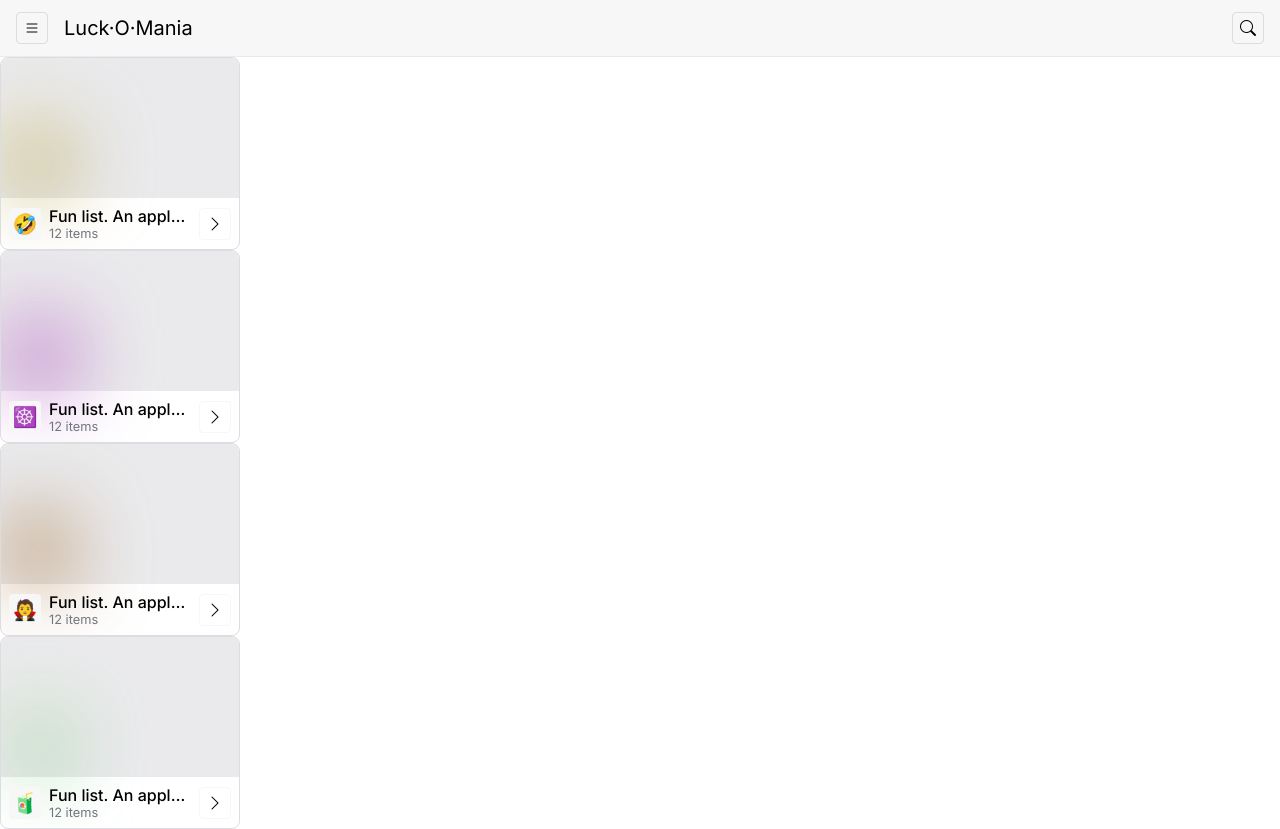
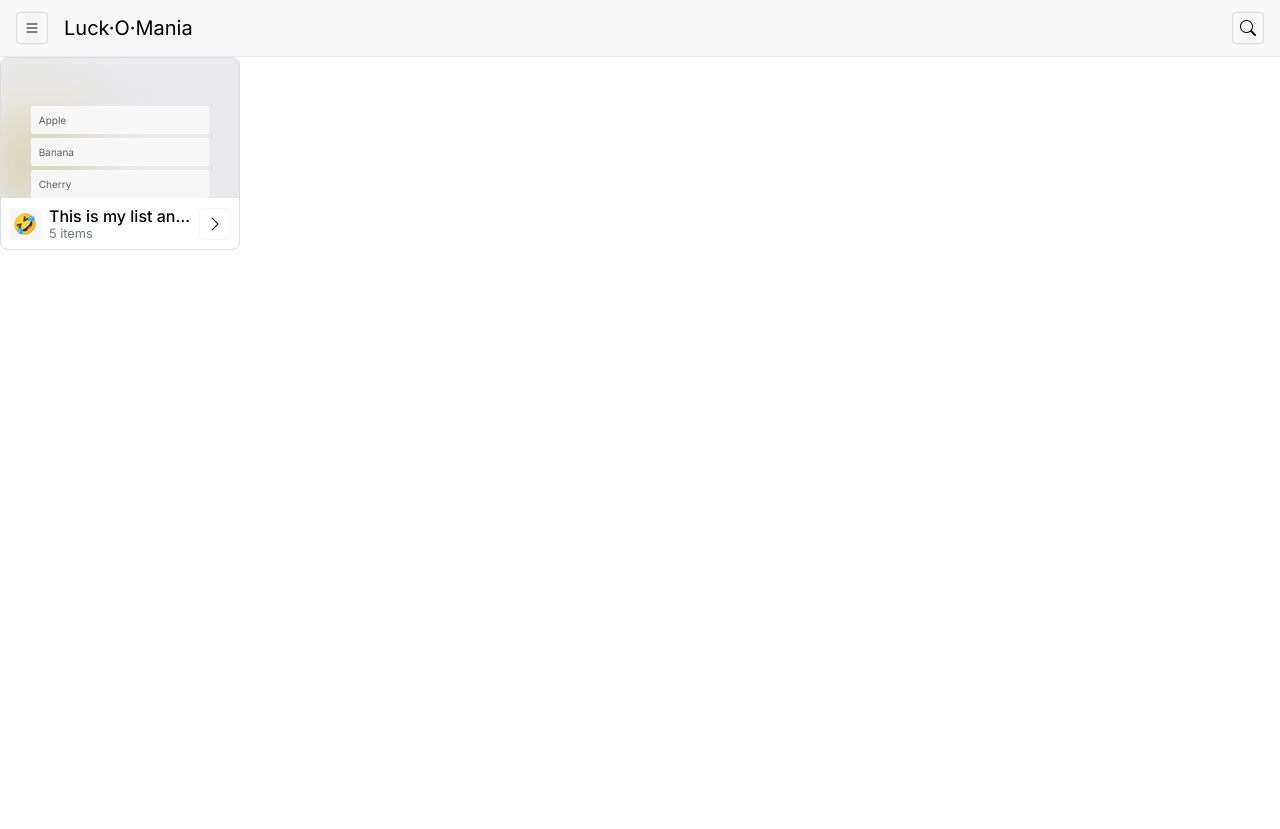
Before and after one commit to vedantmali05/luck-o-mania, a React (Vite) app: page / in a window 1280 px wide. After the commit the page ends 800 px from the top, so only its background shows below. Built offline with nearby package versions, Linux system fonts and the light colour scheme.

Commit message:
Card and List JSON change

```diff
--- a/src/App.jsx
+++ b/src/App.jsx
@@ -8,43 +8,67 @@ function App() {
 
   const [isNavActive, setIsNavActive] = useState(false);
 
-  let tempArray = [
-    { title: "Apple", isActive: true },
-    { title: "Banana", isActive: true },
-    { title: "Cherry", isActive: false },
-    { title: "Dragonfruit", isActive: true },
-    { title: "Elderberry", isActive: false },
-  ];
+  let tempListData =
+  {
+    emoji: "🤣",
+    title: "This is my list and this is a long",
+    readonly: false,
+    items: [
+      { title: "Apple", isActive: true },
+      { title: "Banana", isActive: true },
+      { title: "Cherry", isActive: false },
+      { title: "Dragonfruit", isActive: true },
+      { title: "Elderberry", isActive: false },
+    ]
+  }
+
 
   let tempCardData = {
     emoji: "🤣",
     title: "Fun list. An apple a day keeps a doctor away",
-    count: 12
+    count: 12,
+    previewItems: ["Item 1", "Item 2", "Item 3", "Item 4"]
   }
   let tempCardData2 = {
     emoji: "☸️",
     title: "Fun list. An apple a day keeps a doctor away",
-    count: 12
+    count: 12,
+    previewItems: ["Item 1"]
   }
   let tempCardData3 = {
     emoji: "🧛",
     title: "Fun list. An apple a day keeps a doctor away",
-    count: 12
+    count: 12,
+    previewItems: []
   }
   let tempCardData4 = {
     emoji: "🧃",
     title: "Fun list. An apple a day keeps a doctor away",
-    count: 12
+    count: 12,
+    previewItems: ["Item 1", "Item 2",
+      "Item 3",
+      "Item 3",
+      "Item 3",
+      "Item 3",
+      "Item 3",
+      "Item 3",
+      "Item 3",
+      "Item 3",
+      "Item 3",
+      "Item 3",
+      "Item 3",
+      "Item 3",
+      "Item 4"]
   }
 
   return (<>
     <Header setIsNavActive={setIsNavActive} />
     <Navigation isNavActive={isNavActive} setIsNavActive={setIsNavActive} />
-    {/* <PickerListView title="My List" listItems={tempArray} /> */}
-    <PickerListCard data={tempCardData} />
-    <PickerListCard data={tempCardData2} />
+    {/* <PickerListView listData={tempListData} /> */}
+    <PickerListCard cardData={tempListData} />
+    {/* <PickerListCard data={tempCardData2} />
     <PickerListCard data={tempCardData3} />
-    <PickerListCard data={tempCardData4} />
+    <PickerListCard data={tempCardData4} /> */}
   </>
   );
 
--- a/src/PickerListCard.jsx
+++ b/src/PickerListCard.jsx
@@ -1,17 +1,29 @@
 import PropTypes from "prop-types";
 import IconButton from "./components/IconButton";
 
-const PickerListCard = ({ data = {} }) => {
+const PickerListCard = ({ cardData = {} }) => {
 
-    if (!data.emoji) throw new Error("PickerListCard expects an emoji.")
-    if (!data.title) throw new Error("PickerListCard expects a title.")
-    if (!data.count && data.count != 0) throw new Error("PickerListCard expects a count.")
+    if (!cardData.emoji) throw new Error("PickerListCard expects an emoji.")
+    if (!cardData.title) throw new Error("PickerListCard expects a title.")
+
+    // Create preview list
+    let count = cardData.items.length;
+    let previewList = null;
+
+    if (!cardData.items || count == 0) {
+        previewList = <span className="empty-list">Nothing to see here...</span>
+    }
+    else {
+        previewList = cardData.items.map((item, i) => (
+            <li key={i}>{item.title}</li>
+        ))
+
+    }
 
     // Format Item count string
-    let countStr = `${data.count} item`
-    if (data.count > 1) countStr += "s";
-    else if (data.count <= 0) countStr = "Empty list."
-
+    let countStr = `${count} item`
+    if (count > 1) countStr += "s";
+    else if (count <= 0) countStr = "Empty list."
 
     return (
 
@@ -20,17 +32,20 @@ const PickerListCard = ({ data = {} }) => {
             onClick={() => console.log("Hello")}>
 
             {/* Preview */}
-            <div className="preview">
-                <span className="emoji-gradient">{data.emoji}</span>
-            </div>
+            <ul className="preview" aria-hidden="true">
+                <span className="emoji-gradient">{cardData.emoji}</span>
+                <div className="list">
+                    {previewList}
+                </div>
+            </ul>
 
             <div className="details">
                 {/* Emoji */}
-                <span className="emoji">{data.emoji}</span>
+                <span className="emoji">{cardData.emoji}</span>
 
                 {/* Title and Count */}
                 <div>
-                    <div className="title" title={data.title} >{data.title}</div>
+                    <div className="title" title={cardData.title} >{cardData.title}</div>
                     <div className="count">{countStr}</div>
                 </div>
 
--- a/src/PickerListView.jsx
+++ b/src/PickerListView.jsx
@@ -2,14 +2,18 @@ import { useState, useRef } from "react";
 import PropTypes from "prop-types";
 import IconButton from "./components/IconButton";
 
-const PickerListView = ({ title = "", listItems = [], readonly = false }) => {
+const PickerListView = ({ listData = {} }) => {
+
+    if (!listData.emoji) throw new Error("PickerListView expects an emoji.")
+    if (!listData.title) throw new Error("PickerListView expects a title.")
+    if (!listData.items) listData.items = [];
 
     const listTitleRef = useRef(null);
     const insertItemRef = useRef(null);
     const pickerListViewRef = useRef(null);
 
-    const [pickerListTitle, setPickerListTitle] = useState(title);
-    const [pickerList, setPickerList] = useState(listItems);
+    const [pickerListTitle, setPickerListTitle] = useState(listData.title);
+    const [pickerList, setPickerList] = useState(listData.items);
 
     // /////////////////////
     // Functions to reorder list using Mouse Events
@@ -21,7 +25,7 @@ const PickerListView = ({ title = "", listItems = [], readonly = false }) => {
 
     // Function to start dragging
     function dragStart(index, liElem, e) {
-        if (readonly) return;
+        if (listData.readonly) return;
 
         isDragging = true;
         startY = e.clientY;
@@ -31,7 +35,7 @@ const PickerListView = ({ title = "", listItems = [], readonly = false }) => {
 
     // Function to end dragging
     function dragEnd(index, liElem, e) {
-        if (readonly) return;
+        if (listData.readonly) return;
 
         isDragging = false;
         liElem.classList.remove("dragging");
@@ -62,7 +66,7 @@ const PickerListView = ({ title = "", listItems = [], readonly = false }) => {
 
     // Function to reorder after dropping
     function dragDrop(index, liElem, e) {
-        if (readonly || !isDragging) return
+        if (listData.readonly || !isDragging) return
 
         offsetY = e.clientY - startY;
         liElem.style.setProperty("--y", offsetY + "px");
@@ -71,7 +75,7 @@ const PickerListView = ({ title = "", listItems = [], readonly = false }) => {
 
     // Function to add new item
     function insertItem() {
-        if (readonly || !insertItemRef.current || !insertItemRef.current.value) return;
+        if (listData.readonly || !insertItemRef.current || !insertItemRef.current.value) return;
 
         let updatedList = [...pickerList];
         updatedList.push({
@@ -85,7 +89,7 @@ const PickerListView = ({ title = "", listItems = [], readonly = false }) => {
 
     // Function to update an item
     function updateItem(index, newTitle) {
-        if (readonly) return;
+        if (listData.readonly) return;
         let updatedList = [...pickerList];
         updatedList.forEach((item, i) => {
             if (index == i) item.title = newTitle
@@ -95,7 +99,7 @@ const PickerListView = ({ title = "", listItems = [], readonly = false }) => {
 
     // Function to delete an item
     function deleteItem(index) {
-        if (readonly) return;
+        if (listData.readonly) return;
         const updatedList = pickerList.filter((item, i) => i !== index)
         setPickerList(updatedList);
     }
@@ -114,11 +118,11 @@ const PickerListView = ({ title = "", listItems = [], readonly = false }) => {
             {/* Heading (Title of the list) */}
             <h2
                 ref={listTitleRef}
-                contentEditable={!readonly}
+                contentEditable={!listData.readonly}
                 suppressContentEditableWarning={true}
                 onBlur={(e) => { setPickerListTitle(e.target.innerText.trim()) }}
                 onKeyDown={(e) => { if (e.key == "Enter") e.preventDefault(); }}
-            >{title}</h2>
+            >{pickerListTitle}</h2>
 
             {/* PICKER LIST */}
             <ul className="picker-list">
@@ -132,7 +136,7 @@ const PickerListView = ({ title = "", listItems = [], readonly = false }) => {
                                 icon="bi-grip-vertical"
                                 className="drag-btn"
                                 // Disable drag button if list has only one item.
-                                disabled={pickerList.length <= 1 || readonly}
+                                disabled={pickerList.length <= 1 || listData.readonly}
 
 
                                 // Drag and drop
@@ -144,7 +148,7 @@ const PickerListView = ({ title = "", listItems = [], readonly = false }) => {
                             {/* Item contents */}
                             <div
                                 // Editable Element
-                                contentEditable={!readonly}
+                                contentEditable={!listData.readonly}
                                 suppressContentEditableWarning={true}
                                 // Update on blur
                                 onBlur={(e) => { updateItem(index, e.target.innerText) }}
@@ -156,7 +160,7 @@ const PickerListView = ({ title = "", listItems = [], readonly = false }) => {
                             {/* Delete item button */}
                             <IconButton
                                 icon="bi-x"
-                                disabled={readonly}
+                                disabled={listData.readonly}
                                 onClick={() => { deleteItem(index) }}
                             />
                         </li>
@@ -166,8 +170,8 @@ const PickerListView = ({ title = "", listItems = [], readonly = false }) => {
 
             {/* Add new item in the list */}
             {
-                // If insertion is allowed, or this is readonly
-                !readonly &&
+                // If insertion is allowed, or this is listData.readonly
+                !listData.readonly &&
 
                 <div className="item-insertion-box">
                     {/* Insert new item textarea */}
@@ -196,9 +200,7 @@ const PickerListView = ({ title = "", listItems = [], readonly = false }) => {
 
 
 PickerListView.propTypes = {
-    title: PropTypes.string.isRequired,
-    listItems: PropTypes.array,
-    readonly: PropTypes.bool
+    listData: PropTypes.object
 }
 
 
--- a/src/style/picker-list-card.css
+++ b/src/style/picker-list-card.css
@@ -16,6 +16,15 @@
   background-color: hsl(var(--clr-neutral-150));
   height: 14rem;
   position: relative;
+  overflow: hidden;
+  display: flex;
+  align-items: start;
+  justify-content: center;
+  padding-top: 4.8rem;
+}
+
+.picker-list-card .preview * {
+  user-select: none !important;
 }
 
 .picker-list-card .preview .emoji-gradient {
@@ -25,6 +34,28 @@
   bottom: 0;
   z-index: -1;
   filter: blur(40px);
+}
+
+.picker-list-card .preview .list {
+  width: 75%;
+}
+
+.picker-list-card .preview .list li {
+  display: block;
+  background-color: hsl(var(--clr-neutral-100));
+  margin-bottom: 0.4rem;
+  padding: 0.8rem;
+  border-radius: 0.2rem;
+  color: hsl(var(--clr-neutral-700));
+}
+
+.picker-list-card .preview .list .empty-list {
+  text-align: center;
+  width: 100%;
+  display: block;
+  padding: 0.8rem;
+  font-size: var(--fs-300);
+  color: hsl(var(--clr-neutral-600));
 }
 
 .picker-list-card:hover .emoji-gradient {
--- a/src/style/picker-lists.css
+++ b/src/style/picker-lists.css
@@ -38,6 +38,10 @@
   cursor: grab;
   position: relative;
   overflow: visible;
+}
+
+.picker-list li .drag-btn:focus {
+  box-shadow: none;
 }
 
 .picker-list li .drag-btn::before {
--- a/src/style/reset.css
+++ b/src/style/reset.css
@@ -174,11 +174,15 @@ button.icon {
 }
 
 button.icon i {
-  color:  inherit;
+  color: inherit;
 }
 
 button.icon:hover {
   background-color: hsl(var(--clr-neutral-150));
+}
+
+button.icon:focus {
+  box-shadow: 0px 0px 0px 2px hsl(var(--clr-black));
 }
 
 button.menu-item {
```
